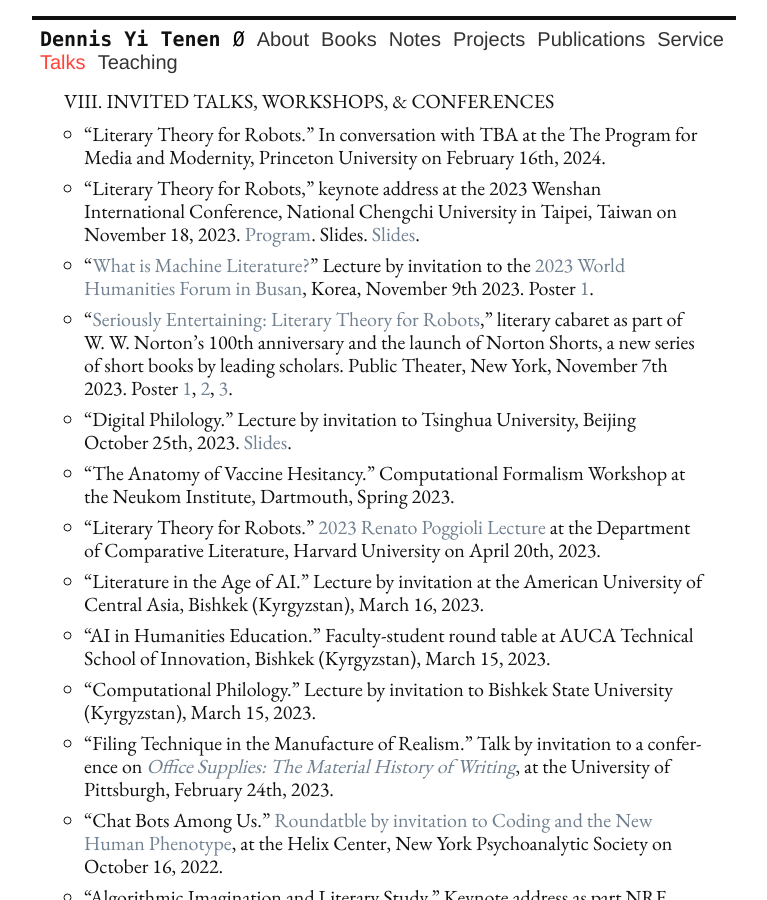
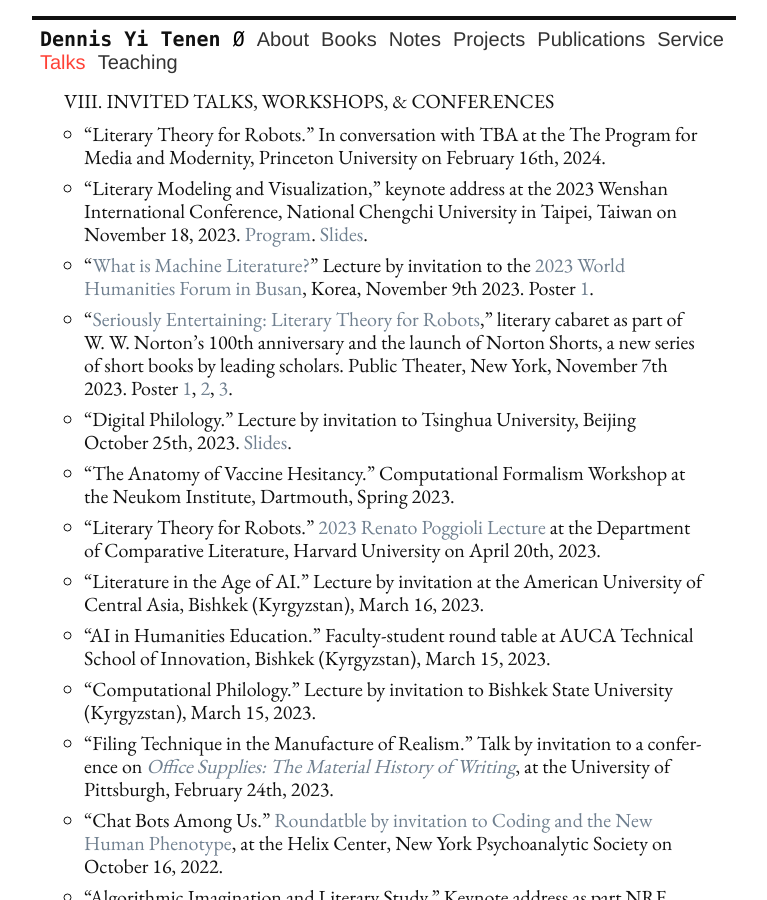
Before and after one commit to denten/denten.github.io, a Jekyll site: the page built from _pages/talks.md, in a window 1280 px wide and 900 px high. Shown: the whole window, without its empty margins (256-1023 px from the left). Built offline with Jekyll 4.4.1, drawn with Linux system fonts in a browser that asks for light colours; nearby versions of some CDN libraries.

Commit message:
update the wenshan talk

```diff
--- a/_includes/CV/06-talks.md
+++ b/_includes/CV/06-talks.md
@@ -2,10 +2,10 @@
 
 - "Literary Theory for Robots." In conversation with TBA at the The Program for Media and
   Modernity, Princeton University on February 16th, 2024.
-- "Literary Theory for Robots," keynote address at the 2023 Wenshan International Conference,
-  National Chengchi University in Taipei, Taiwan on November 18, 2023.
+- "Literary Modeling and Visualization," keynote address at the 2023 Wenshan International
+  Conference, National Chengchi University in Taipei, Taiwan on November 18, 2023.
   [Program](https://drive.google.com/file/d/1bAB0okmc3eBysNbPIxhwjC2MUugxl2AB/view?usp=sharing).
-  Slides. [Slides](https://docs.google.com/presentation/d/16Cr_m4L9K1MY3GyR0fbBti-IzFcgCt1qgkXweoJCLFo/edit?usp=sharing).
+  [Slides](https://docs.google.com/presentation/d/16Cr_m4L9K1MY3GyR0fbBti-IzFcgCt1qgkXweoJCLFo/edit?usp=sharing).
 - "[What is Machine Literature?](https://www.youtube.com/watch?v=UUcznqGsea4)" Lecture by
   invitation to the [2023 World Humanities Forum in
   Busan](https://web.archive.org/web/20231106150157/https://whf.kr/eng/program/program02.php),
```
